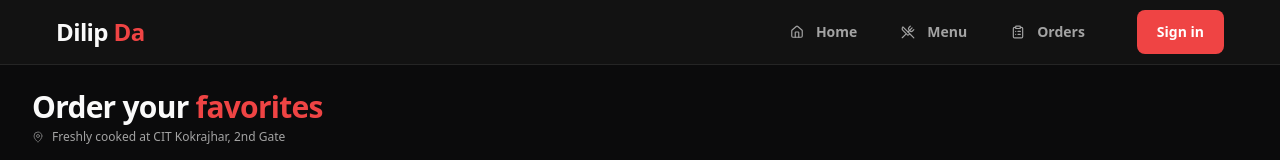
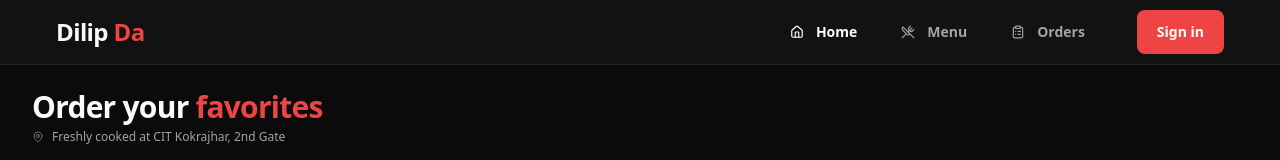
Before and after one commit to itzsubham2006/Dilip-Da-Ecom, a Next.js app: page / in a window 1280 px wide. Shown: the top 160 px of the page. Built offline with nearby package versions, Linux system fonts and the light colour scheme; no server answers.

Commit message:
some ui fixed

```diff
--- a/src/app/(menu)/MenuItems.tsx
+++ b/src/app/(menu)/MenuItems.tsx
@@ -131,7 +131,7 @@ export function MenuItems({ sections }: { sections: MenuSection[] }) {
       </div>
 
       {/* Category pills */}
-      <div className="category-pills sticky top-16 bg-zbg z-10 py-2 -mx-4 px-4 scroll-px-4 sm:mx-0 sm:px-0 sm:scroll-px-0 mb-2">
+      <div className="category-pills sticky top-16 bg-zbg z-40 py-2 -mx-4 px-4 scroll-px-4 sm:mx-0 sm:px-0 sm:scroll-px-0 mb-2">
         <button
           onClick={() => handleCategoryClick('All')}
           className={`pill ${activeCategory === 'All' ? 'active' : ''}`}
--- a/src/components/shared/Navbar.tsx
+++ b/src/components/shared/Navbar.tsx
@@ -45,7 +45,7 @@ export default function Navbar() {
               key={link.label}
               href={link.href}
               className={`button-z button-z-ghost text-sm font-medium transition-colors ${
-                isActive(link.href) ? 'text-ztext font-semibold' : ''
+                isActive(link.href) ? '!text-white font-bold' : ''
               }`}
               aria-current={isActive(link.href) ? 'page' : undefined}
             >
```
